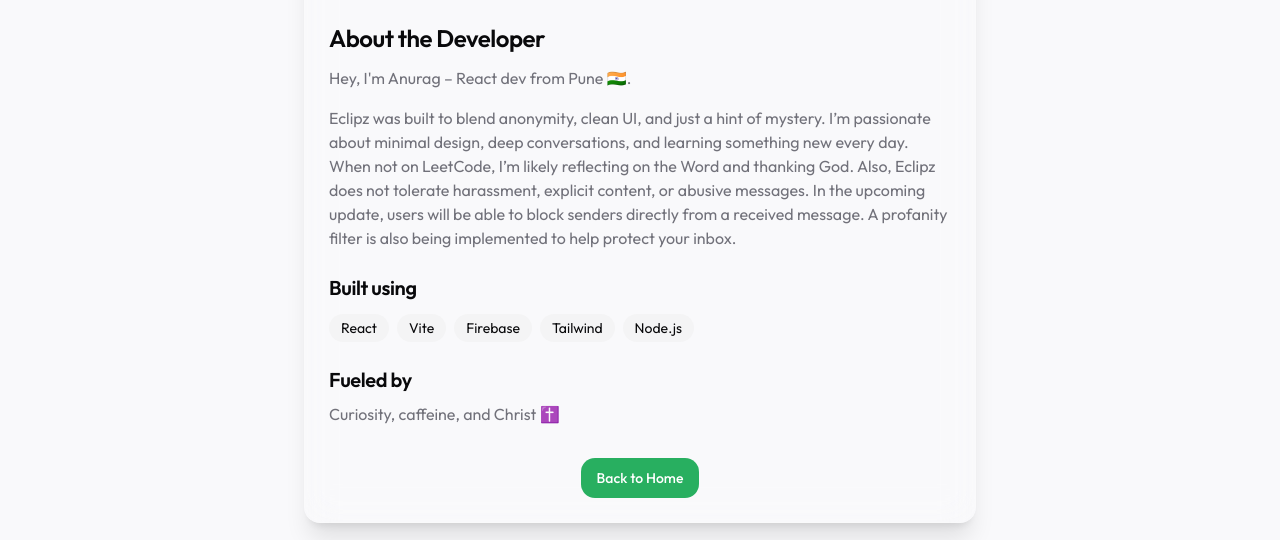
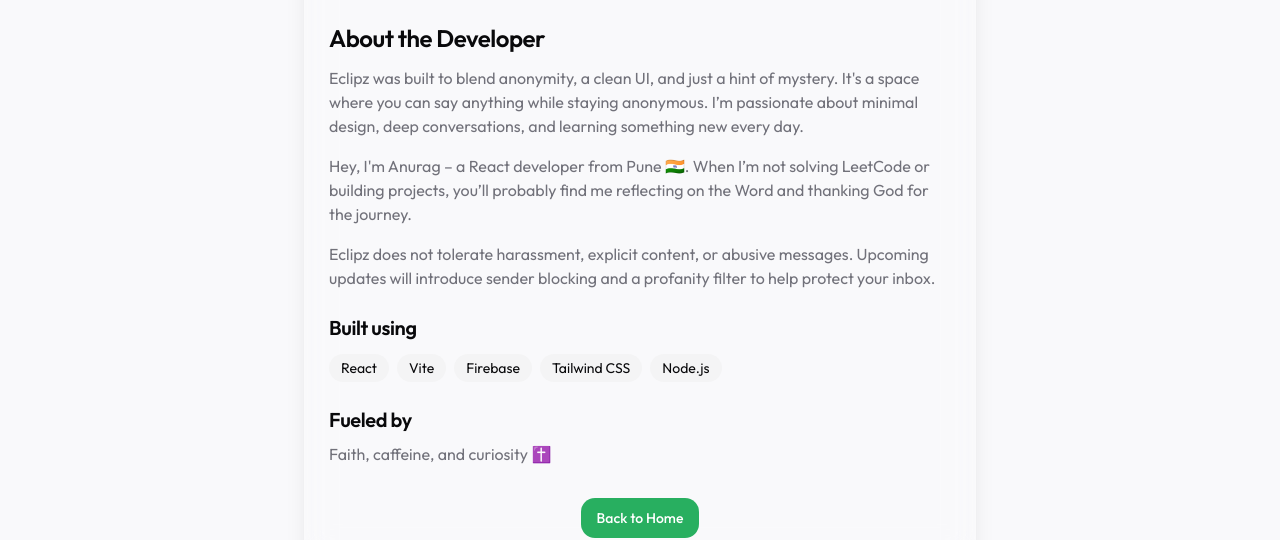
Before and after one commit to anuragbhonsle/eclipz, a React (Vite) app: page /about in a window 1280 px wide. Shown: the part 183-723 px from the top of the page. Built offline with nearby package versions, Linux system fonts and the light colour scheme; no server answers.

Commit message:
About changed

```diff
--- a/src/pages/About.tsx
+++ b/src/pages/About.tsx
@@ -15,17 +15,20 @@ const About = () => {
                 About the Developer
               </h2>
               <p className="text-muted-foreground mb-4">
-                Hey, I'm Anurag – React dev from Pune 🇮🇳.
+                Eclipz was built to blend anonymity, a clean UI, and just a hint
+                of mystery. It's a space where you can say anything while
+                staying anonymous. I’m passionate about minimal design, deep
+                conversations, and learning something new every day.
               </p>
               <p className="text-muted-foreground mb-4">
-                Eclipz was built to blend anonymity, clean UI, and just a hint
-                of mystery. I’m passionate about minimal design, deep
-                conversations, and learning something new every day. When not on
-                LeetCode, I’m likely reflecting on the Word and thanking God.
-                Also, Eclipz does not tolerate harassment, explicit content, or
-                abusive messages. In the upcoming update, users will be able to
-                block senders directly from a received message. A profanity
-                filter is also being implemented to help protect your inbox.
+                Hey, I'm Anurag – a React developer from Pune 🇮🇳. When I’m not
+                solving LeetCode or building projects, you’ll probably find me
+                reflecting on the Word and thanking God for the journey.
+              </p>
+              <p className="text-muted-foreground mb-4">
+                Eclipz does not tolerate harassment, explicit content, or
+                abusive messages. Upcoming updates will introduce sender
+                blocking and a profanity filter to help protect your inbox.
               </p>
             </div>
 
@@ -42,7 +45,7 @@ const About = () => {
                   Firebase
                 </span>
                 <span className="bg-secondary px-3 py-1 rounded-full text-sm">
-                  Tailwind
+                  Tailwind CSS
                 </span>
                 <span className="bg-secondary px-3 py-1 rounded-full text-sm">
                   Node.js
@@ -53,7 +56,7 @@ const About = () => {
             <div>
               <h2 className="text-xl font-semibold mb-2">Fueled by</h2>
               <p className="text-muted-foreground">
-                Curiosity, caffeine, and Christ ✝️
+                Faith, caffeine, and curiosity ✝️
               </p>
             </div>
           </div>
```
